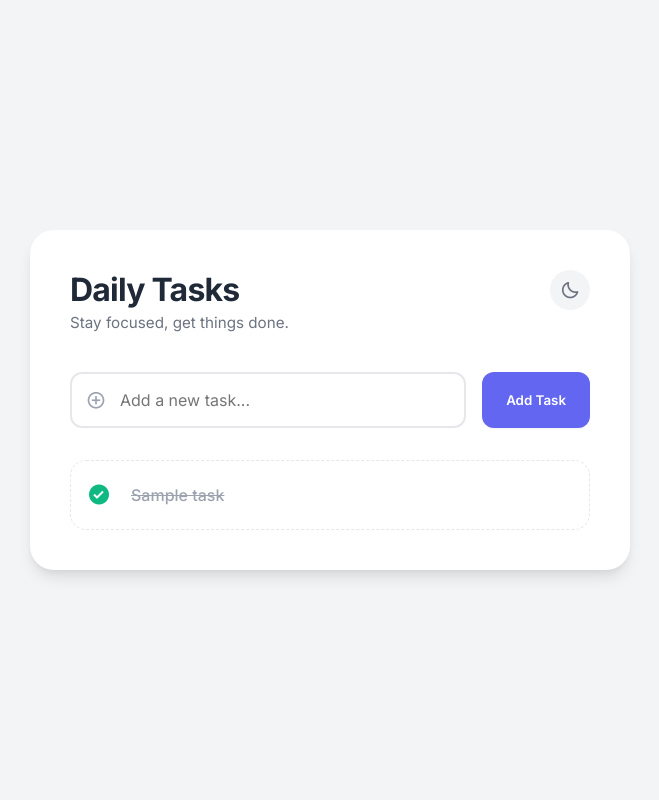
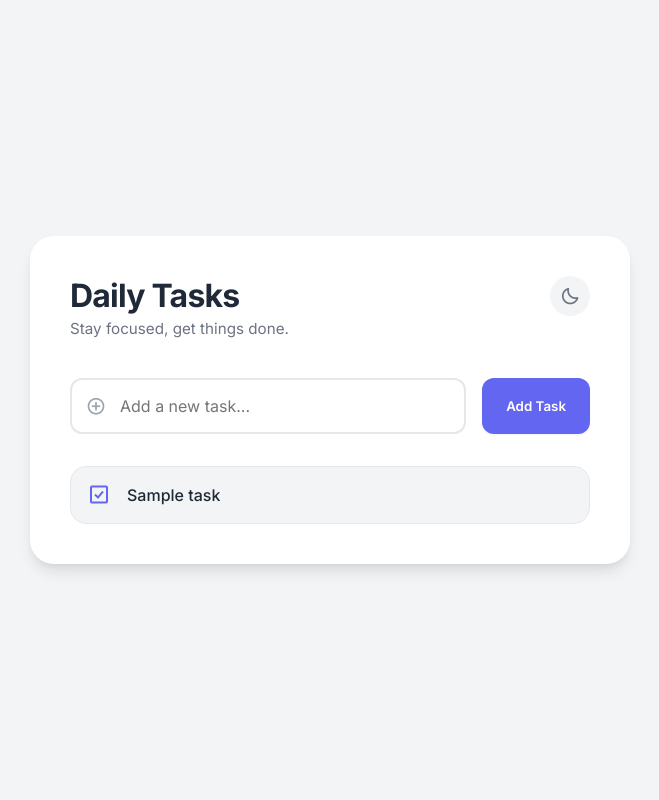
Before and after one commit to D1420306/daily-to-do-list, a Flask app: page / in a window 1280 px wide. Shown: the whole page, without its empty margins (310-969 px from the left). Run offline with Flask 3, Linux system fonts and the light colour scheme; tables that the repository leaves empty hold one stand-in row (values such as "Sample post").

Commit message:
feat: simplify app to only add and list tasks

```diff
--- a/app.py
+++ b/app.py
@@ -27,34 +27,5 @@ def add():
         database.add_task(title.strip())
     return redirect(url_for('index'))
 
-@app.route('/toggle/<int:task_id>', methods=['POST'])
-def toggle(task_id):
-    """
-    切換任務完成狀態
-    根據 task_id 切換 is_completed 欄位，完成後重導向回首頁
-    """
-    database.toggle_task_status(task_id)
-    return redirect(url_for('index'))
-
-@app.route('/delete/<int:task_id>', methods=['POST'])
-def delete(task_id):
-    """
-    刪除任務
-    根據 task_id 刪除該筆資料，完成後重導向回首頁
-    """
-    database.delete_task(task_id)
-    return redirect(url_for('index'))
-
-@app.route('/edit/<int:task_id>', methods=['POST'])
-def edit(task_id):
-    """
-    編輯任務
-    根據 task_id 更新 title 欄位，完成後重導向回首頁
-    """
-    new_title = request.form.get('new_title')
-    if new_title and new_title.strip():
-        database.update_task_title(task_id, new_title.strip())
-    return redirect(url_for('index'))
-
 if __name__ == '__main__':
     app.run(debug=True)
--- a/database.py
+++ b/database.py
@@ -31,28 +31,3 @@ def add_task(title):
     conn.execute('INSERT INTO tasks (title) VALUES (?)', (title,))
     conn.commit()
     conn.close()
-
-def toggle_task_status(task_id):
-    """切換任務的完成狀態 (0 -> 1, 1 -> 0)"""
-    conn = get_db_connection()
-    # 先取得目前的狀態
-    task = conn.execute('SELECT is_completed FROM tasks WHERE id = ?', (task_id,)).fetchone()
-    if task:
-        new_status = 0 if task['is_completed'] else 1
-        conn.execute('UPDATE tasks SET is_completed = ? WHERE id = ?', (new_status, task_id))
-        conn.commit()
-    conn.close()
-
-def delete_task(task_id):
-    """刪除任務"""
-    conn = get_db_connection()
-    conn.execute('DELETE FROM tasks WHERE id = ?', (task_id,))
-    conn.commit()
-    conn.close()
-
-def update_task_title(task_id, new_title):
-    """更新任務標題"""
-    conn = get_db_connection()
-    conn.execute('UPDATE tasks SET title = ? WHERE id = ?', (new_title, task_id))
-    conn.commit()
-    conn.close()
--- a/schema.sql
+++ b/schema.sql
@@ -3,6 +3,5 @@ DROP TABLE IF EXISTS tasks;
 CREATE TABLE tasks (
     id INTEGER PRIMARY KEY AUTOINCREMENT,
     title TEXT NOT NULL,
-    is_completed BOOLEAN NOT NULL DEFAULT 0,
     created_at DATETIME DEFAULT CURRENT_TIMESTAMP
 );
--- a/static/css/style.css
+++ b/static/css/style.css
@@ -10,9 +10,6 @@
     --text-muted: #9ca3af;
     --primary-color: #6366f1;
     --primary-hover: #4f46e5;
-    --danger-color: #ef4444;
-    --danger-hover: #dc2626;
-    --success-color: #10b981;
     --border-color: #e5e7eb;
     --shadow-sm: 0 1px 2px 0 rgba(0, 0, 0, 0.05);
     --shadow-md: 0 4px 6px -1px rgba(0, 0, 0, 0.1), 0 2px 4px -1px rgba(0, 0, 0, 0.06);
@@ -211,74 +208,20 @@ header {
     transform: scale(1.01);
 }
 
+.task-icon {
+    color: var(--primary-color);
+    font-size: 1.5rem;
+}
+
 .task-content {
     flex: 1;
 }
 
-.edit-input {
-    width: 100%;
-    background: transparent;
-    border: none;
-    color: var(--text-primary);
+.task-title {
     font-size: 1rem;
     font-weight: 500;
-    padding: 0.25rem;
-    border-radius: 4px;
-}
-
-.edit-input:focus {
-    background-color: var(--bg-app);
-    box-shadow: 0 0 0 2px var(--primary-color);
-}
-
-/* Completion States */
-.task-item.completed {
-    opacity: 0.6;
-    background-color: transparent;
-    border-style: dashed;
-}
-
-.task-item.completed .edit-input {
-    text-decoration: line-through;
-    color: var(--text-muted);
-}
-
-.task-item.completed .toggle-btn {
-    color: var(--success-color);
-}
-
-/* Action Buttons */
-.toggle-btn {
-    color: var(--text-muted);
-    font-size: 1.5rem;
-    display: flex;
-    align-items: center;
-    transition: var(--transition);
-}
-
-.toggle-btn:hover {
-    color: var(--primary-color);
-    transform: scale(1.1);
-}
-
-.delete-btn {
-    color: var(--text-muted);
-    font-size: 1.25rem;
-    display: flex;
-    align-items: center;
-    padding: 0.5rem;
-    border-radius: 8px;
-    transition: var(--transition);
-    opacity: 0;
-}
-
-.task-item:hover .delete-btn {
-    opacity: 1;
-}
-
-.delete-btn:hover {
-    color: var(--danger-color);
-    background-color: rgba(239, 68, 68, 0.1);
+    color: var(--text-primary);
+    word-break: break-all;
 }
 
 /* =========================================
@@ -329,8 +272,4 @@ header {
     .btn-primary {
         padding: 1rem;
     }
-
-    .task-item .delete-btn {
-        opacity: 1;
-    }
 }
--- a/templates/index.html
+++ b/templates/index.html
@@ -15,30 +15,11 @@
     {% if tasks %}
         <ul class="task-list">
             {% for task in tasks %}
-            <li class="task-item {% if task.is_completed %}completed{% endif %}">
-
-                <form action="{{ url_for('toggle', task_id=task.id) }}" method="POST" class="toggle-form">
-                    <button type="submit" class="toggle-btn" title="Toggle status">
-                        {% if task.is_completed %}
-                            <i class='bx bxs-check-circle'></i>
-                        {% else %}
-                            <i class='bx bx-circle'></i>
-                        {% endif %}
-                    </button>
-                </form>
-
+            <li class="task-item">
+                <i class='bx bx-check-square task-icon'></i>
                 <div class="task-content">
-                    <form action="{{ url_for('edit', task_id=task.id) }}" method="POST" class="edit-form">
-                        <input type="text" name="new_title" value="{{ task.title }}" class="edit-input" required {% if task.is_completed %}readonly{% endif %}>
-                    </form>
+                    <span class="task-title">{{ task.title }}</span>
                 </div>
-
-                <form action="{{ url_for('delete', task_id=task.id) }}" method="POST" class="delete-form">
-                    <button type="submit" class="delete-btn" title="Delete task">
-                        <i class='bx bx-trash'></i>
-                    </button>
-                </form>
-
             </li>
             {% endfor %}
         </ul>
@@ -47,8 +28,8 @@
             <div class="empty-icon">
                 <i class='bx bx-check-double'></i>
             </div>
-            <p>You're all caught up!</p>
-            <span>Enjoy your free time or add a new task above.</span>
+            <p>Your list is empty!</p>
+            <span>Add a new task above to get started.</span>
         </div>
     {% endif %}
 </div>
```
Also changed, not shown: docs/DB_DESIGN.md (+0 -5 lines), docs/FLOWCHART.md (+0 -15 lines), docs/PRD.md (+6 -17 lines), docs/ROUTES.md (+0 -22 lines).
